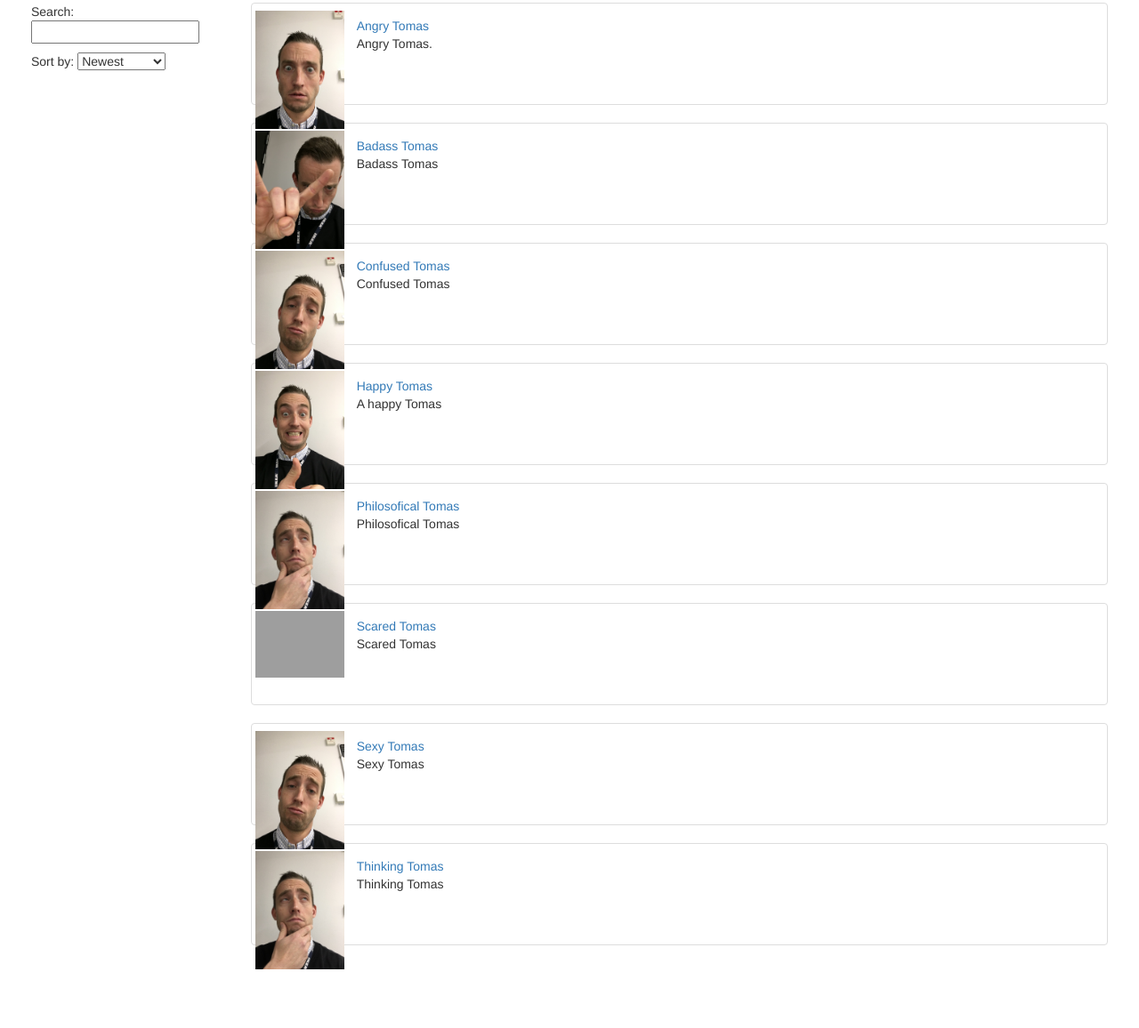
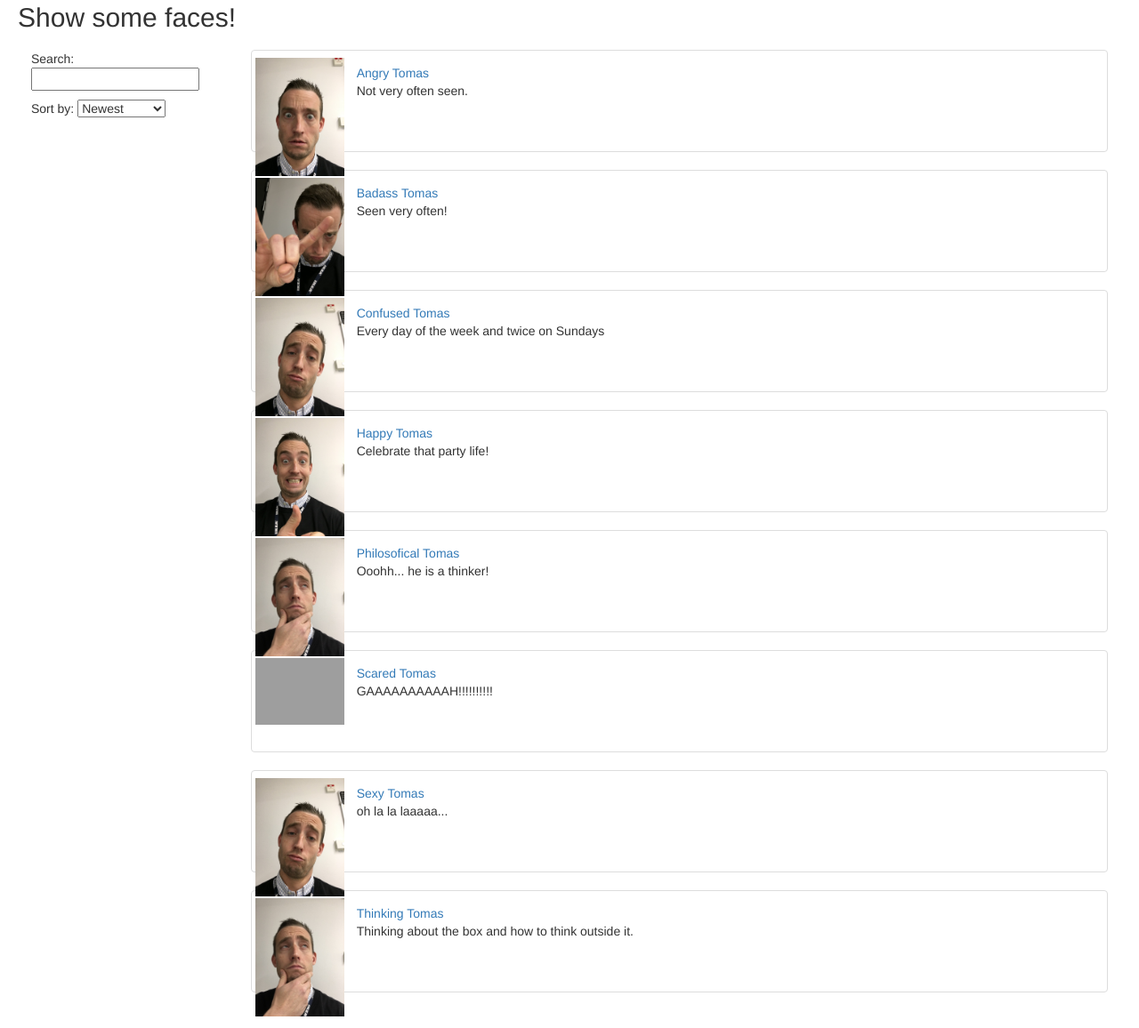
Before and after one commit to tomasbylander2/tomas-faces, a website: page app/index.html in a window 1280 px wide. Shown: the part 90-1246 px from the top of the page at 89% size. Before the commit the page ends 1193 px from the top, so only its background shows below. Drawn offline with nearby package versions, Linux system fonts and the light colour scheme; some packages are replaced by stand-ins of ours; grey boxes are pictures that could not be loaded.

Commit message:
Minor changes to html

```diff
--- a/app/faces/faces.json
+++ b/app/faces/faces.json
@@ -4,55 +4,55 @@
         "id": "angry-tomas",
         "imageUrl": "img/faces/angry-tomas0.jpg",
         "name": "Angry Tomas",
-        "snippet": "Angry Tomas."
+        "snippet": "Not very often seen."
     },
     {
         "age": 1,
         "id": "badass-tomas",
         "imageUrl": "img/faces/badass-tomas0.jpg",
         "name": "Badass Tomas",
-        "snippet": "Badass Tomas"
+        "snippet": "Seen very often!"
     },
     {
         "age": 2,
         "id": "confused-tomas",
         "imageUrl": "img/faces/confused-tomas0.jpg",
         "name": "Confused Tomas",
-        "snippet": "Confused Tomas"
+        "snippet": "Every day of the week and twice on Sundays"
     },
     {
         "age": 10,
         "id": "happy-tomas",
         "imageUrl": "img/faces/happy-tomas0.jpg",
         "name": "Happy Tomas",
-        "snippet": "A happy Tomas"
+        "snippet": "Celebrate that party life!"
     },
     {
         "age": 11,
         "id": "philosofical-tomas",
         "imageUrl": "img/faces/philosofical-tomas0.jpg",
         "name": "Philosofical Tomas",
-        "snippet": "Philosofical Tomas"
+        "snippet": "Ooohh... he is a thinker!"
     },
     {
         "age": 12,
         "id": "scared-tomas",
         "imageUrl": "img/faces/scared-tomas0.jpg",
         "name": "Scared Tomas",
-        "snippet": "Scared Tomas"
+        "snippet": "GAAAAAAAAAAH!!!!!!!!!!"
     },
     {
         "age": 13,
         "id": "sexy-tomas",
         "imageUrl": "img/faces/sexy-tomas0.jpg",
         "name": "Sexy Tomas",
-        "snippet": "Sexy Tomas"
+        "snippet": "oh la la laaaaa..."
     },
     {
         "age": 19,
         "id": "thinking-tomas",
         "imageUrl": "img/faces/thinking-tomas0.jpg",
         "name": "Thinking Tomas",
-        "snippet": "Thinking Tomas"
+        "snippet": "Thinking about the box and how to think outside it."
     }
 ]
--- a/app/index.html
+++ b/app/index.html
@@ -28,7 +28,8 @@
   <body>
 
     <div class="view-container">
-      <div ng-view class="view-frame"></div>
+      <h2>Show some faces!</h2>
+	  <div ng-view class="view-frame"></div>
     </div>
 
   </body>
```
